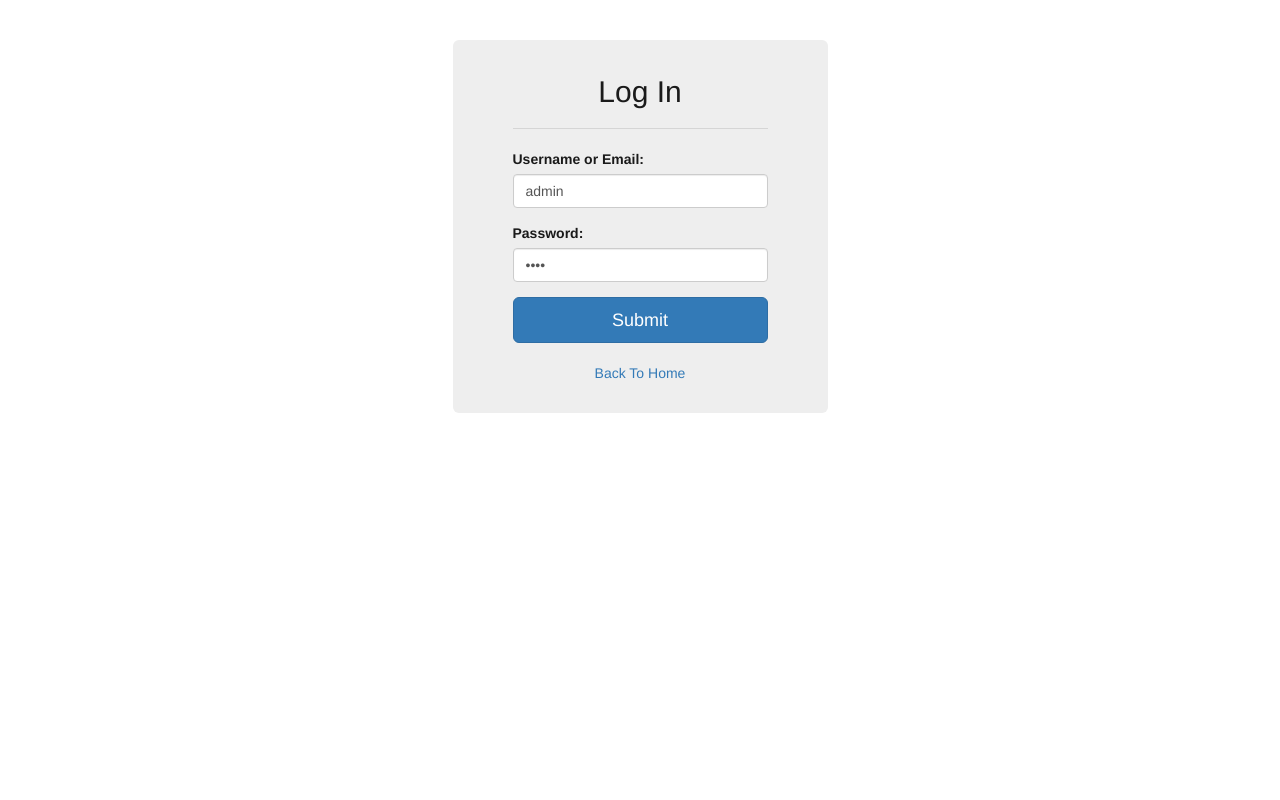
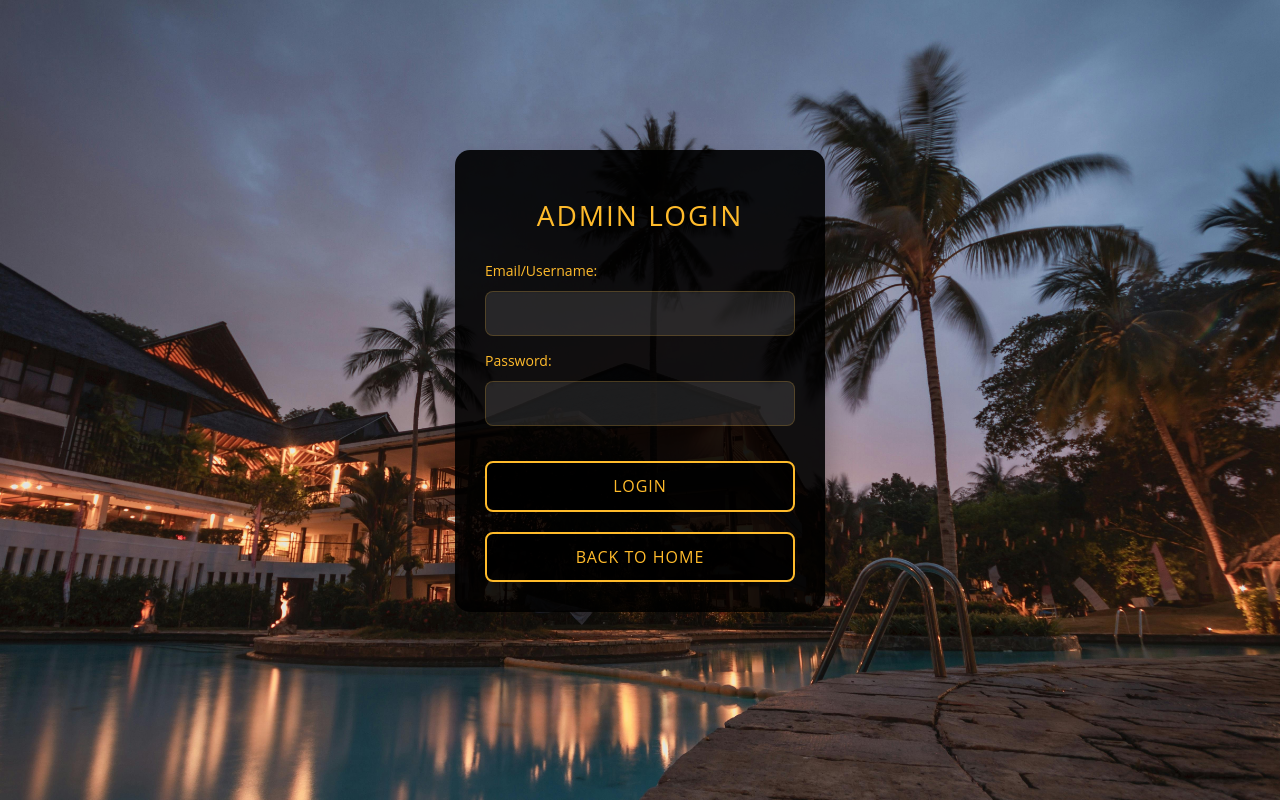
Before and after one commit to Swagzilla007/tropica, a PHP site: page /admin/login.php in a window 1280 px wide. Run offline with PHP 8.4, Linux system fonts and the light colour scheme.

```diff
--- a/admin/login.php
+++ b/admin/login.php
@@ -1,22 +1,126 @@
-<?php session_start(); include_once 'include/class.user.php'; $user=new User(); ?>
+<?php
+session_start();
+include_once 'include/class.user.php';
+$user=new User();
+
+$message = '';
+if(isset($_REQUEST['submit'])) {
+    extract($_REQUEST);
+    $login = $user->check_login($emailusername, $password);
+    if($login) {
+        header("Location: ../admin.php");
+    } else {
+        $message = "<div class='alert alert-danger' style='background: rgba(0,0,0,0.8); color: #ff4444; border: 1px solid #ff4444; margin-bottom: 20px; text-align: center; padding: 10px; border-radius: 5px;'>
+                        Invalid username or password!
+                    </div>";
+    }
+}
+?>
 
 <!DOCTYPE html>
 <html lang="en">
 
 <head>
-    <title>Admin Panel</title>
+    <title>Admin Login</title>
     <meta charset="utf-8">
     <meta name="viewport" content="width=device-width, initial-scale=1">
     <link href="../css/bootstrap.min.css" rel="stylesheet">
-    <link rel="stylesheet" href="css/login.css" type="text/css">
+    <link rel="stylesheet" href="css/reg.css" type="text/css">
+    <style>
+        body {
+            background-image: url('../images/home.jpg');
+            background-repeat: no-repeat;
+            background-attachment: fixed;
+            background-size: cover;
+            font-family: 'Open Sans', sans-serif;
+        }
 
+        .login-container {
+            margin-top: 100px;
+            width: 400px;
+        }
+
+        .well {
+            background: rgba(0, 0, 0, 0.9);
+            border: none;
+            border-radius: 15px;
+            padding: 30px;
+            box-shadow: 0 15px 30px rgba(0,0,0,0.3);
+        }
+
+        .login-title {
+            color: #ffbb2b;
+            text-align: center;
+            font-size: 28px;
+            margin-bottom: 30px;
+            text-transform: uppercase;
+            letter-spacing: 2px;
+        }
+
+        .form-group label {
+            color: #ffbb2b;
+            font-size: 14px;
+            font-weight: normal;
+            margin-bottom: 10px;
+        }
+
+        .form-control {
+            background: rgba(255, 255, 255, 0.1);
+            border: 1px solid rgba(255, 187, 43, 0.2);
+            border-radius: 8px;
+            height: 45px;
+            color: #fff;
+            padding: 10px 15px;
+        }
+
+        .form-control:focus {
+            background: rgba(255, 255, 255, 0.15);
+            border-color: #ffbb2b;
+            box-shadow: 0 0 8px rgba(255, 187, 43, 0.2);
+            color: #fff;
+        }
+
+        .btn-login, .btn-back {
+            background-color: rgba(0, 0, 0, 0.8);
+            color: #ffbb2b;
+            border: 2px solid #ffbb2b;
+            padding: 12px 30px;
+            border-radius: 8px;
+            font-size: 16px;
+            text-transform: uppercase;
+            letter-spacing: 1px;
+            transition: all 0.3s ease;
+            width: 100%;
+            margin-top: 20px;
+            text-decoration: none;
+            display: inline-block;
+            text-align: center;
+        }
+
+        .btn-login:hover, .btn-back:hover {
+            background-color: #ffbb2b;
+            color: #000;
+            transform: translateY(-2px);
+            text-decoration: none;
+        }
+
+        .error-message {
+            background: rgba(255, 0, 0, 0.1);
+            border: 1px solid rgba(255, 0, 0, 0.3);
+            color: #ff4444;
+            padding: 10px;
+            border-radius: 5px;
+            margin-bottom: 20px;
+            text-align: center;
+        }
+    </style>
     <script language="javascript" type="text/javascript">
         function submitlogin() {
             var form = document.login;
             if (form.emailusername.value == "") {
                 alert("Enter email or username.");
                 return false;
-            } else if (form.password.value == ) {
+            } else if (form.password.value == "") {
                 alert("Enter Password.");
                 return false;
             }
@@ -25,41 +129,24 @@
 </head>
 
 <body>
-    <div class="container">
-        <div class="jumbotron">
-            <h2>Log In</h2>
-
-            <hr>
+    <div class="container login-container">
+        <div class="well">
+            <h2 class="login-title">Admin Login</h2>
+            <?php if($message) echo $message; ?>
             <form action="" method="post" name="login">
                 <div class="form-group">
-                    <label for="emailusername">Username or Email:</label>
-                    <input type="text" name="emailusername" class="form-control" value="admin" required>
+                    <label for="emailusername">Email/Username:</label>
+                    <input type="text" class="form-control" name="emailusername" required>
                 </div>
+
                 <div class="form-group">
                     <label for="password">Password:</label>
-                    <input type="password" name="password" class="form-control" value="1234" required>
+                    <input type="password" class="form-control" name="password" required>
                 </div>
-                <!--For showing error for wrong input  -->
-                <p id="wrong_id" style=" color:red; font-size:12px; "></p>
 
+                <button type="submit" class="btn btn-login" name="submit" onclick="return(submitlogin());">Login</button>
 
-                <button type="submit" name="submit" value="Login" onclick="retrun(submitlogin());" class="btn btn-lg btn-primary btn-block">Submit</button>
-
-                <br>
-                <p style="text-align: center; font-size: 14px;"><a href="../index.php">Back To Home</a></p>
-
-
-
-                <?php if(isset($_REQUEST[ 'submit'])) { extract($_REQUEST); $login=$user->check_login($emailusername, $password);
-                    if($login) { echo "<script>location='../admin.php'</script>"; }
-                else{?>
-
-                <script type="text/javascript">
-                    document.getElementById("wrong_id").innerHTML = "Wrong username or password";
-                </script>
-
-                <?php } }?>
-
+                <a href="../index.php" class="btn-back">Back To Home</a>
             </form>
         </div>
     </div>
--- a/reservation.php
+++ b/reservation.php
@@ -269,7 +269,7 @@
                                 <h6>No of Beds: ".$row['no_bed']." ".$row['bedtype']." bed.</h6>
                                 <h6>Available Rooms: <span style='color: #ffbb2b'>".$row['available_rooms']."</span> out of ".$row['total_rooms']."</h6>
                                 <h6>Facilities: ".$row['facility']."</h6>
-                                <h6>Price: ".$row['price']." tk/night.</h6>
+                                <h6>Price: LKR ".$row['price']."/night.</h6>
                             </div>
                             <div class='col-md-3'>
                                 <a href='./booknow.php?roomname=".$row['roomname']."&checkin=".$checkin."&checkout=".$checkout."'>
--- a/room.php
+++ b/room.php
@@ -246,9 +246,9 @@ $user=new User();
                                 <h4 class='room-preview' data-images='".$roomImagesJson."' onclick='showRoomImages(this)'>"
                                     .$row['roomname']." <small>(Click to view photos)</small>
                                 </h4><hr>
-                                <h6><i class='glyphicon glyphicon-bed'></i> ".$row['no_bed']." ".$row['bedtype']." bed</h6>
-                                <h6><i class='glyphicon glyphicon-check'></i> ".$row['facility']."</h6>
-                                <h6><i class='glyphicon glyphicon-tag'></i> ".$row['price']." tk/night</h6>
+                                <h6>No of Beds: ".$row['no_bed']." ".$row['bedtype']." bed.</h6>
+                                <h6>Facilities: ".$row['facility']."</h6>
+                                <h6>Price: LKR ".$row['price']."/night.</h6>
                             </div>
                             <div class='col-md-3'>
                                 <a href='./booknow.php?roomname=".$row['roomname']."'><button class='btn btn-booking'>Book Now</button> </a>
--- a/show_room_cat.php
+++ b/show_room_cat.php
@@ -144,7 +144,7 @@ $user=new User();
                                 <h4 class='category-header'>".$row['roomname']."</h4><hr>
                                 <h6 class='details'>No of Beds: ".$row['no_bed']." ".$row['bedtype']." bed.</h6>
                                 <h6 class='details'>Facilities: ".$row['facility']."</h6>
-                                <h6 class='details'>Price: ".$row['price']." tk/night.</h6>
+                                <h6 class='details'>Price: LKR ".$row['price']."/night.</h6>
                             </div>
                             &nbsp;&nbsp;
                             <a href='admin/edit_room_cat.php?roomname=".$row['roomname']."'><button class='btn btn-primary btn-edit'>Edit</button></a>
```
Also changed, not shown: admin/edit_room_cat.php (+10 -11 lines), admin/include/class.user.php (+56 -41 lines), admin/registration.php (+11 -14 lines), edit_all_room.php (+10 -37 lines).
